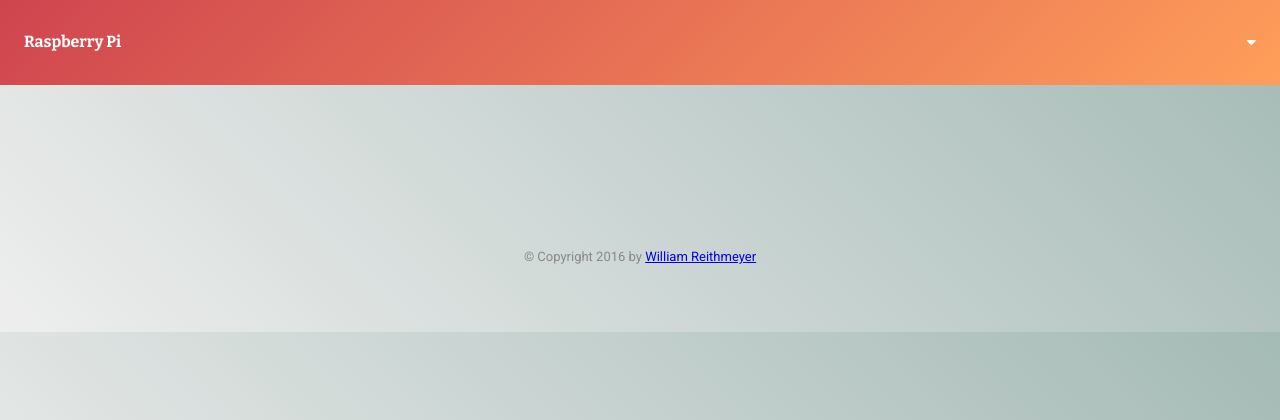
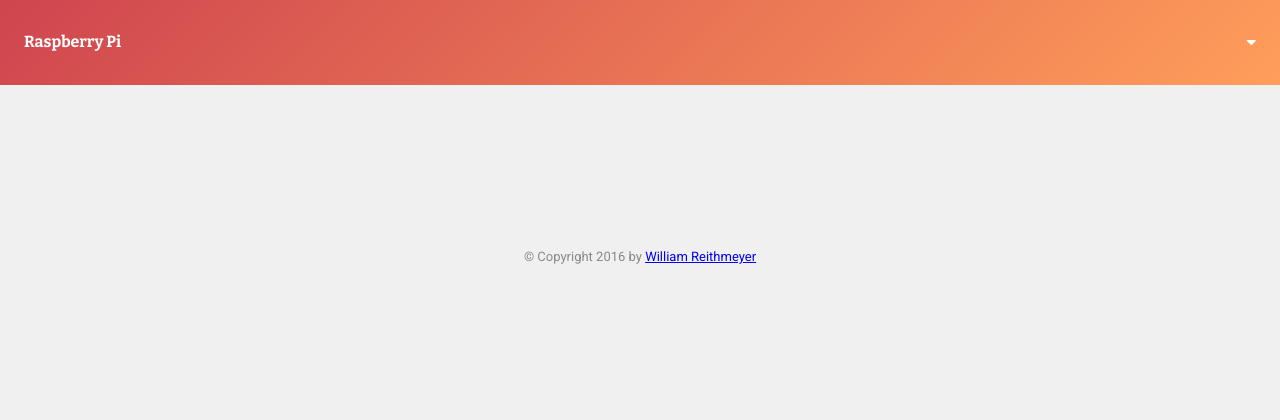
Before and after one commit to billthecreator/RPIapp, a Python web app: template templates/index.html in a window 1280 px wide. Shown: the top 420 px of the page. Run offline with Jinja, Linux system fonts and the light colour scheme; the template is opened without the code that fills it, so the values that code supplies are empty; some libraries are stand-ins or nearby versions; some web fonts are replaced.

Commit message:
color fixes

```diff
--- a/static/style.scss
+++ b/static/style.scss
@@ -30,10 +30,7 @@ button:focus {
 body {
     padding: 0;
     margin: 0;
-    background: #eee;
-    width: 100%;
-    height: 100%;
-    @include gradient(#eee, #A4BAB5);
+    background: #f0f0f0;
     color: black;
     font-family: "Roboto";
 }
@@ -137,7 +134,7 @@ body {
     display: inline;
     margin:0 auto;
 
-    $card-border-radius: 2px;
+    $card-border-radius: 3px;
 
     .adminControl{
         position: absolute;
```
Also changed, not shown: static/style.css, 1 other file.
